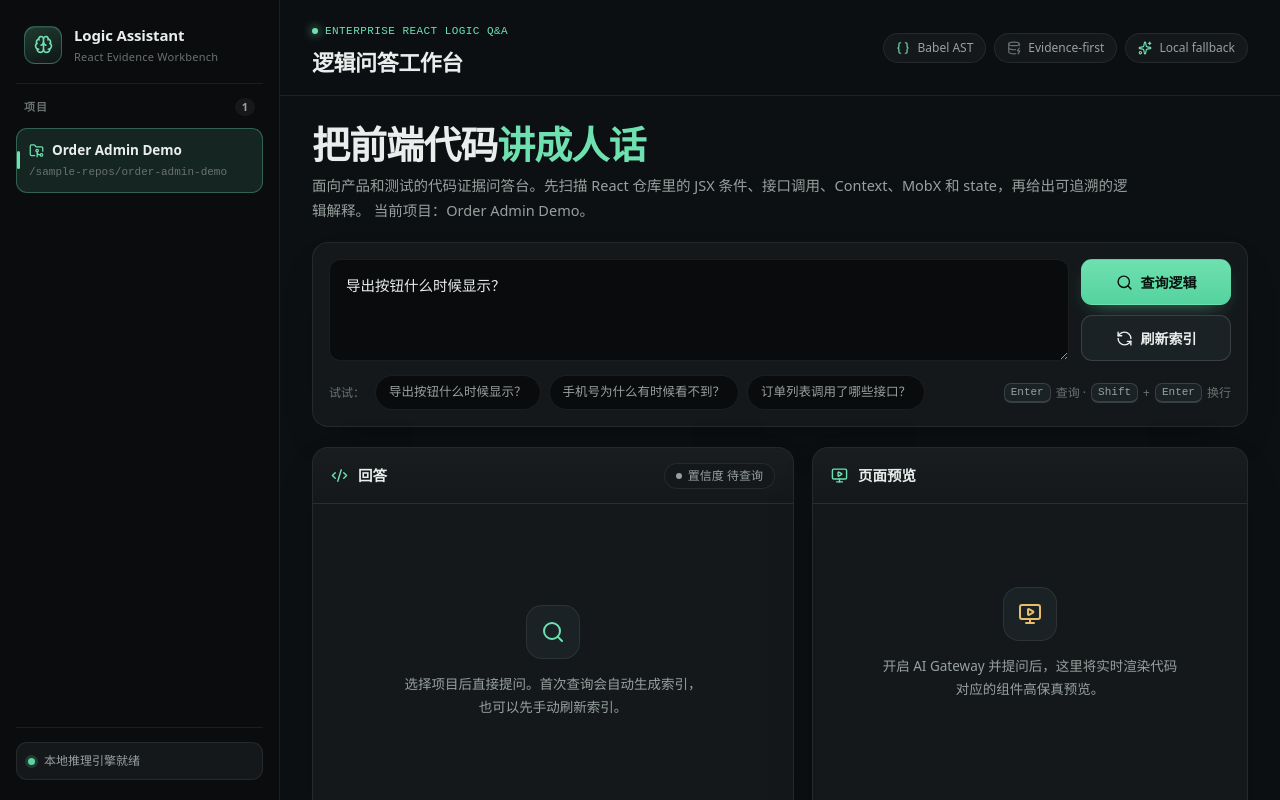
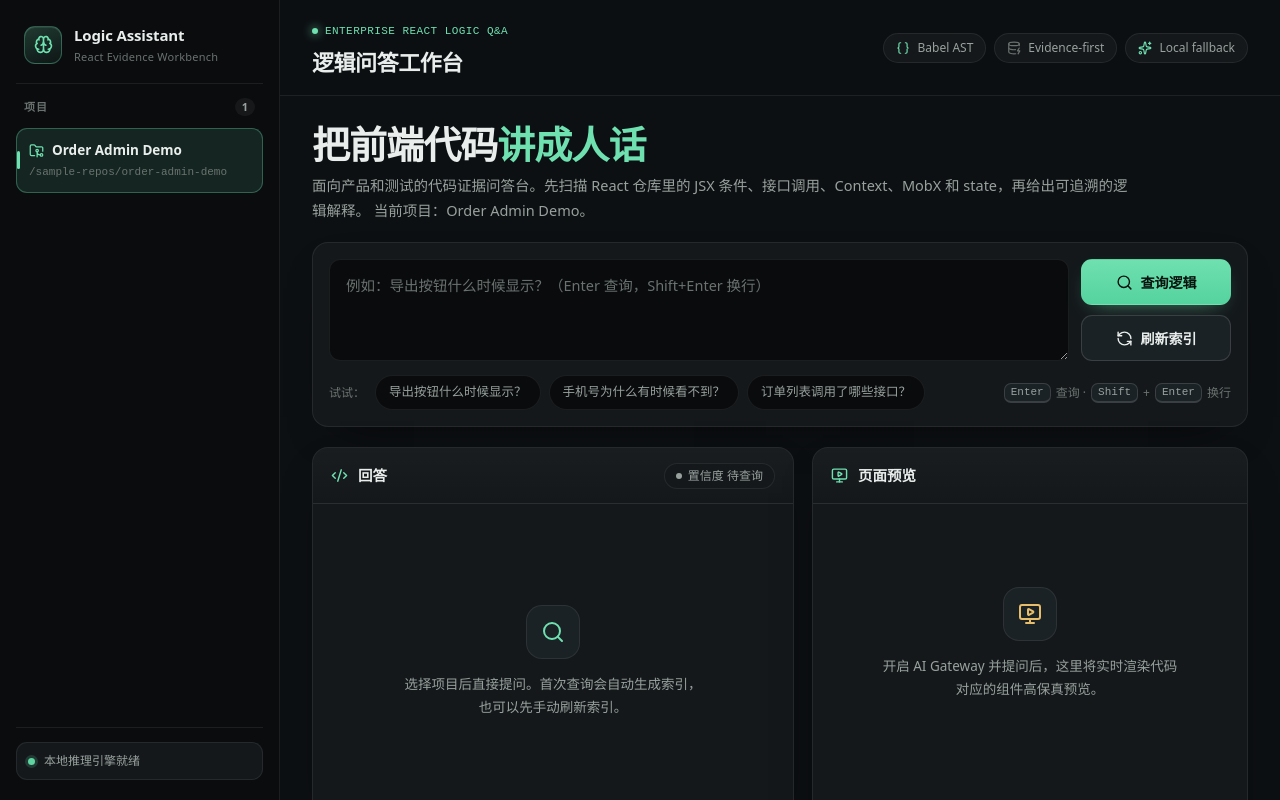
Before and after one commit to Act-ola/frontend-logic-assistant, a Next.js app in the folder apps/web/: page / in a window 1280 px wide. Built offline with nearby package versions, Linux system fonts and the light colour scheme.

Commit message:
fix: 去掉查询输入框的默认值

```diff
--- a/apps/web/src/components/assistant-workbench.tsx
+++ b/apps/web/src/components/assistant-workbench.tsx
@@ -42,7 +42,7 @@ const CONFIDENCE_LABEL: Record<string, string> = {
 export function AssistantWorkbench() {
   const [projects, setProjects] = useState<ProjectConfig[]>([]);
   const [projectId, setProjectId] = useState("");
-  const [question, setQuestion] = useState(DEFAULT_EXAMPLES[0]);
+  const [question, setQuestion] = useState("");
   const [answer, setAnswer] = useState<LogicAnswer | null>(null);
   const [indexStatus, setIndexStatus] = useState<IndexStatus | null>(null);
   const [examples, setExamples] = useState<string[]>(DEFAULT_EXAMPLES);
```
